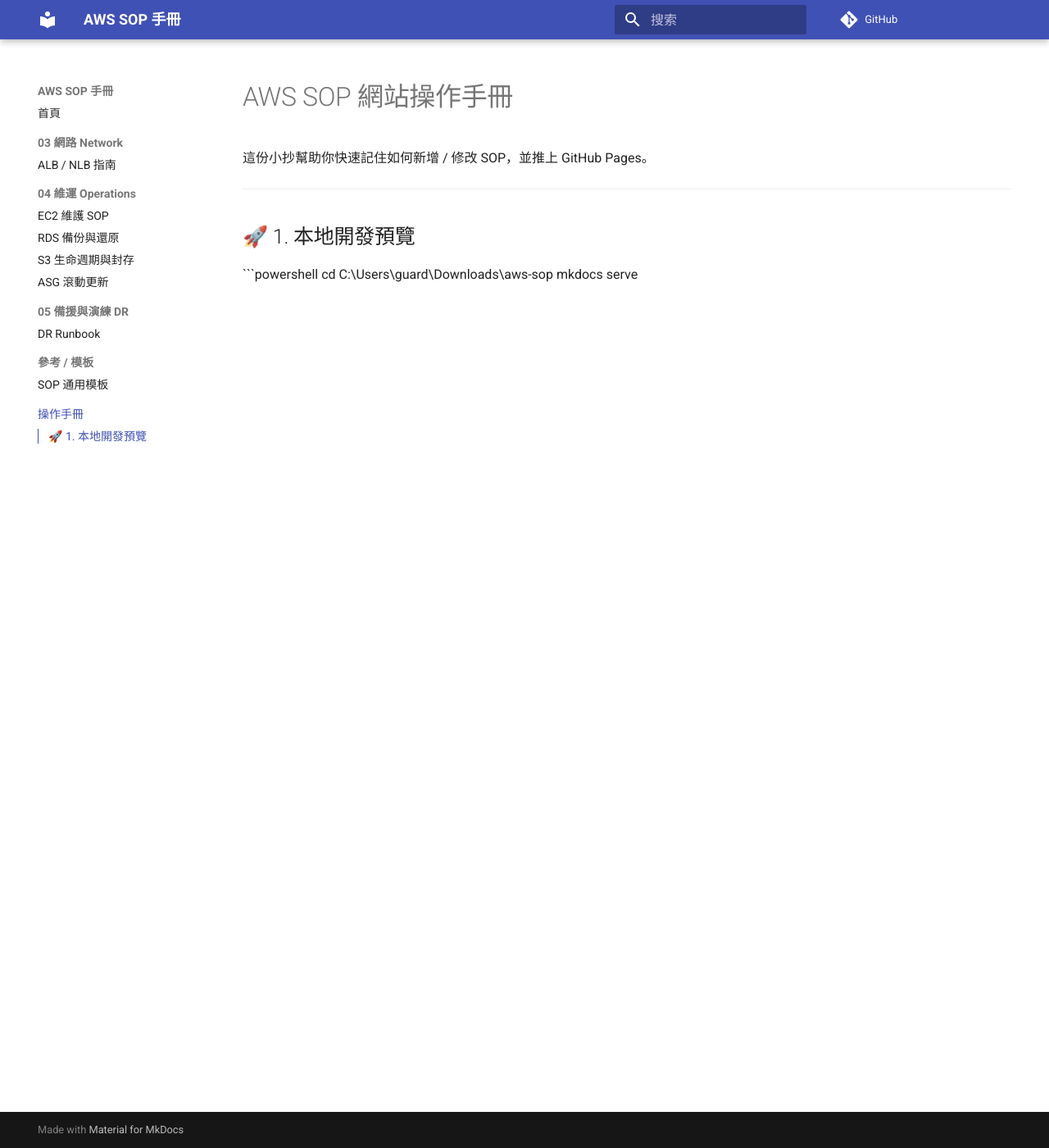
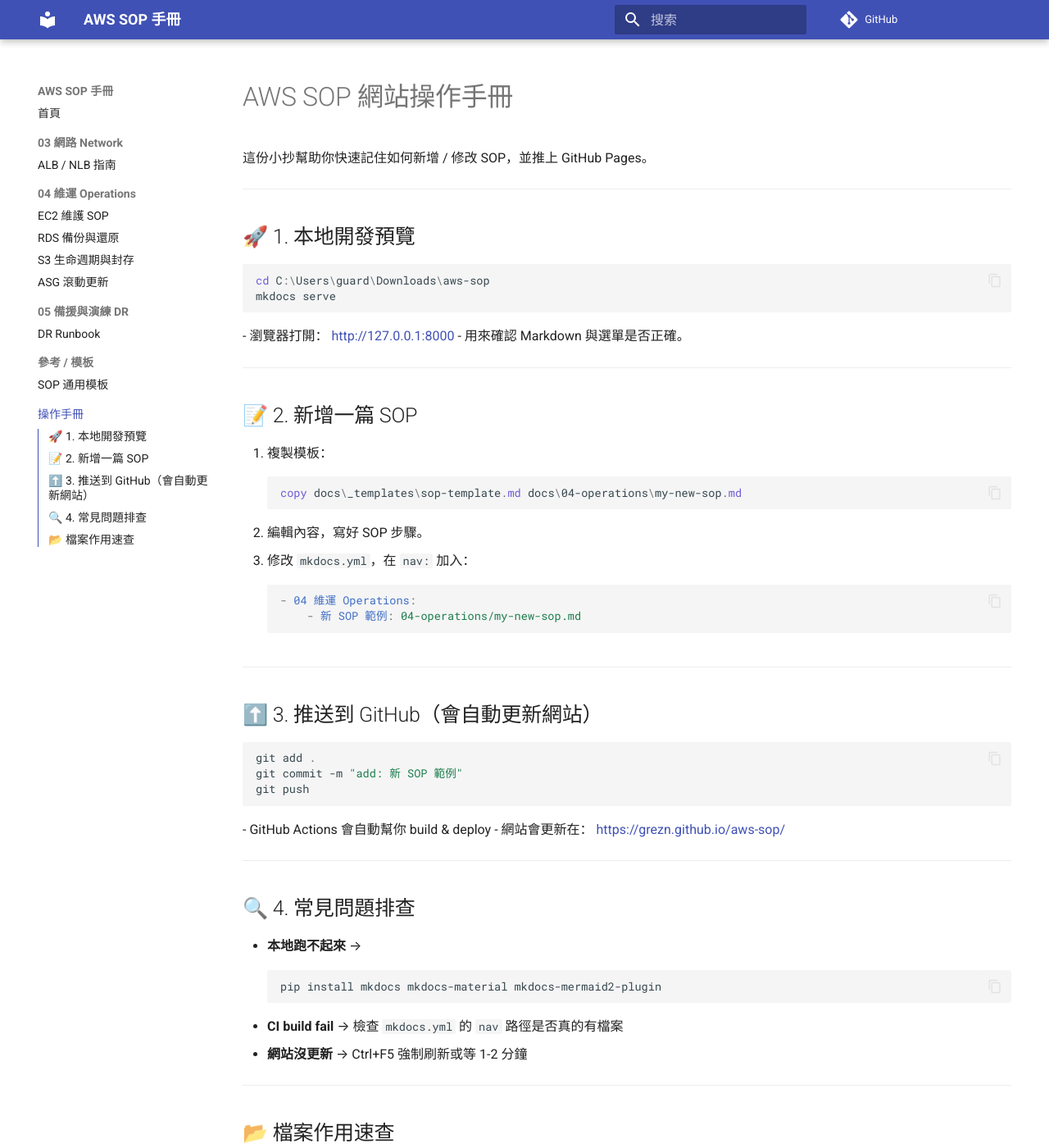
Before and after one commit to Grezn/aws-sop, an MkDocs documentation site: the page built from docs/操作手冊.md, in a window 1280 px wide and 1400 px high. Shown: the whole window at 82% size. Built offline with MkDocs 1.6.1 and Material for MkDocs 9.7.7, drawn with Linux system fonts in a browser that asks for light colours; comment, search, counter and statistics services are not loaded; some of the changed text lies outside the part shown.

Commit message:
add 操作手冊 page

````diff
--- a/docs/操作手冊.md
+++ b/docs/操作手冊.md
@@ -8,3 +8,53 @@
 ```powershell
 cd C:\Users\guard\Downloads\aws-sop
 mkdocs serve
+```
+- 瀏覽器打開： <http://127.0.0.1:8000>
+- 用來確認 Markdown 與選單是否正確。
+
+---
+
+## 📝 2. 新增一篇 SOP
+1. 複製模板：
+   ```powershell
+   copy docs\_templates\sop-template.md docs\04-operations\my-new-sop.md
+   ```
+2. 編輯內容，寫好 SOP 步驟。
+3. 修改 `mkdocs.yml`，在 `nav:` 加入：
+   ```yaml
+   - 04 維運 Operations:
+       - 新 SOP 範例: 04-operations/my-new-sop.md
+   ```
+
+---
+
+## ⬆️ 3. 推送到 GitHub（會自動更新網站）
+```powershell
+git add .
+git commit -m "add: 新 SOP 範例"
+git push
+```
+- GitHub Actions 會自動幫你 build & deploy
+- 網站會更新在： <https://grezn.github.io/aws-sop/>
+
+---
+
+## 🔍 4. 常見問題排查
+- **本地跑不起來** →
+  ```powershell
+  pip install mkdocs mkdocs-material mkdocs-mermaid2-plugin
+  ```
+- **CI build fail** → 檢查 `mkdocs.yml` 的 `nav` 路徑是否真的有檔案
+- **網站沒更新** → Ctrl+F5 強制刷新或等 1-2 分鐘
+
+---
+
+## 📂 檔案作用速查
+- `mkdocs.yml` → 網站設定、選單
+- `docs/` → SOP 內容（Markdown）
+- `.github/workflows/deploy.yml` → 自動部署到 GitHub Pages
+
+---
+
+✅ 總結：
+**寫 SOP → 改 nav → commit + push → 等 GitHub 自動更新網站** 🎉
````
